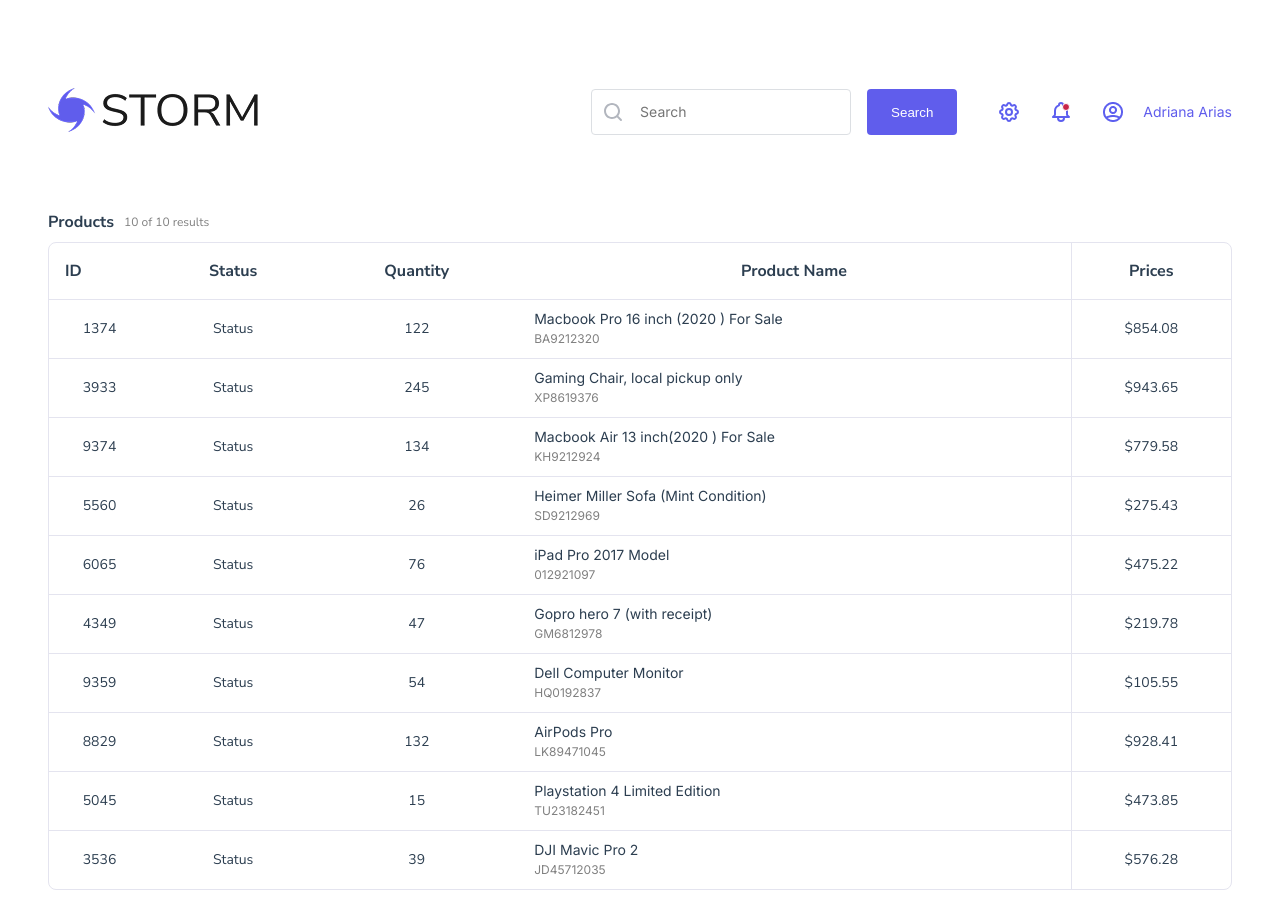
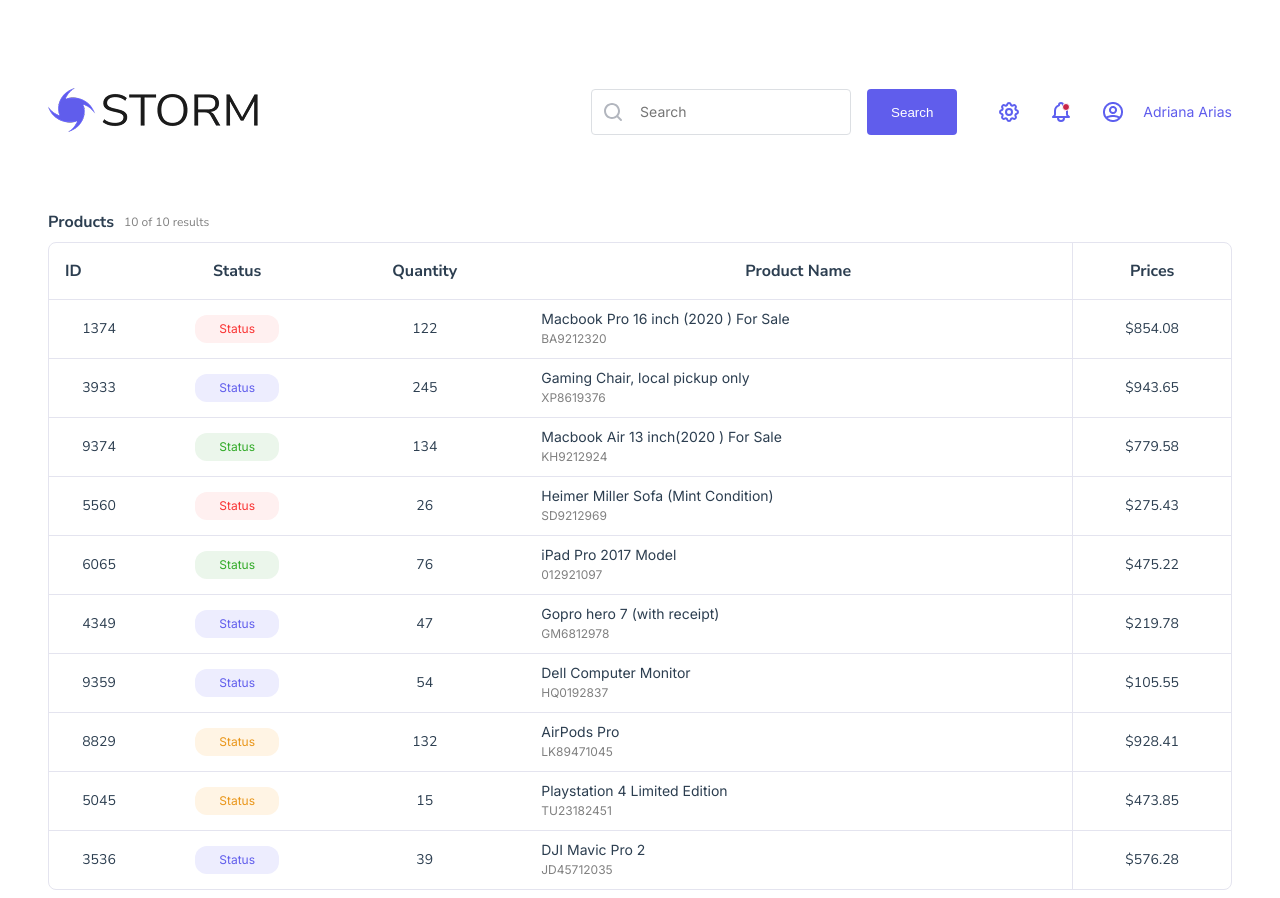
Before and after one commit to sachinchaves/product-dashboard, a Vue app: page / in a window 1280 px wide. Built offline with nearby package versions, Linux system fonts and the light colour scheme; data requests are answered from the project's data file.

Commit message:
Create status badge component and add it to the products table

```diff
--- a/src/components/ProductTable.vue
+++ b/src/components/ProductTable.vue
@@ -38,7 +38,9 @@
         <tbody>
           <tr v-for="product in sortedFilteredProducts" :key="product.id">
             <td>{{ product.id }}</td>
-            <td>Status</td>
+            <td>
+              <StatusBadge :text="'Status'" :badgeColor="getRandomColor()" />
+            </td>
             <td>{{ product.quantity }}</td>
             <td
               :aria-label="`Product: ${product.product}, Serial: ${product.serial}`"
@@ -57,6 +59,7 @@
 
 <script setup>
 import { ref, computed, onMounted } from "vue";
+import StatusBadge from "./StatusBadge.vue";
 
 // Props
 const props = defineProps({
@@ -126,6 +129,15 @@
 });
 
 const shownCount = computed(() => sortedFilteredProducts.value.length);
+
+// Array of colors
+const colors = ["red", "green", "yellow", "violet"];
+
+// Function to get a random color
+const getRandomColor = () => {
+  const randomIndex = Math.floor(Math.random() * colors.length);
+  return colors[randomIndex];
+};
 </script>
 
 <style lang="scss">
--- /dev/null
+++ b/src/components/StatusBadge.vue
@@ -0,0 +1,41 @@
+<template>
+  <span class="status-badge" :class="badgeColor">
+    {{ text }}
+  </span>
+</template>
+
+<script setup>
+const props = defineProps({
+  text: { type: String, required: true },
+  badgeColor: { type: String, required: true },
+});
+</script>
+
+<style lang="scss">
+.status-badge {
+  display: inline-block;
+  padding: 4px 24px;
+  font-size: 12px;
+  font-weight: 400;
+  border-radius: 12px;
+  font-family: $font-family-primary;
+  text-transform: capitalize;
+
+  &.red {
+    background-color: #fff0f0;
+    color: #f93232;
+  }
+  &.green {
+    background-color: #ebf6eb;
+    color: #31aa27;
+  }
+  &.yellow {
+    background-color: #fff4e4;
+    color: #e99518;
+  }
+  &.violet {
+    background-color: #ededfe;
+    color: #605dec;
+  }
+}
+</style>
```
